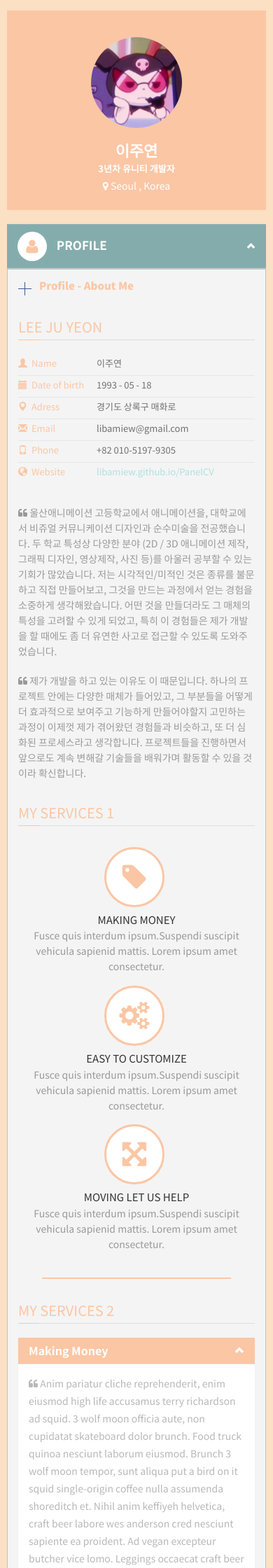
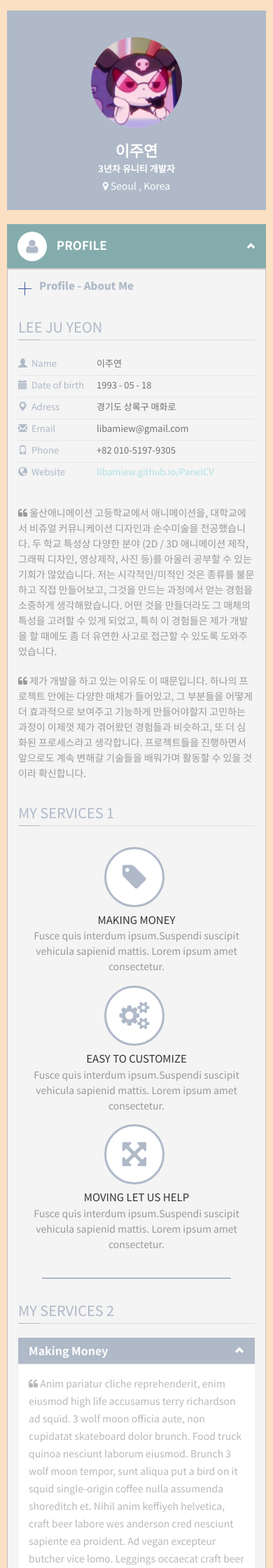
Before and after one commit to libamiew/PanelCV, a Jekyll site: the page built from index.html, in a window 390 px wide. Shown: the top 2240 px of the page at 70% size. Built offline with Jekyll 4.4.1, drawn with Linux system fonts in a browser that asks for light colours; some web fonts are replaced.

Commit message:
Update DarkBlue.css

```diff
--- a/assets/css/colors/DarkBlue.css
+++ b/assets/css/colors/DarkBlue.css
@@ -3,127 +3,127 @@
 /* ========================================================================================= */
 
 .btn-primary {
-    background: #fbc6a4;
+    background: #afb9c8;
 }
 .btn-primary:hover {
-    background: #fbc6a4;
+    background: #afb9c8;
 }
 a {
-    color: #fbc6a4;
+    color: #afb9c8;
 }
 .icon_menu {
     background: #fff !important;
-    color: #fbc6a4;
+    color: #afb9c8;
 }
 .icon_menu_active, .icon_menu_hover {
-    background: #fbc6a4 !important;
+    background: #afb9c8 !important;
     color: #fff !important;
     transition-property: background-color;
     transition-duration: 0.3s;
     transition-timing-function: linear;
 }
 .mCSB_dragger_bar {
-    background: #fbc6a4 !important;
+    background: #afb9c8 !important;
 }
 #style-2::-webkit-scrollbar-thumb {
-    background-color:#fbc6a4;
+    background-color:#afb9c8;
 }
 .span-info {
-    color: #fbc6a4;
+    color: #afb9c8;
 }
 #contactform .submit:hover, #comment_form .submit:hover {
     webkit-filter: brightness(98%) !important;
 }
 #profile .col-md-5 h2, #profile .col-md-5 h4, #resume .col-md-6 p, #resume .col-md-6 span.duration {
-    color: #fbc6a4;
+    color: #afb9c8;
 }
 #resume .resume-left ul li h5 {
-    border-bottom: 1px solid #fbc6a4;
+    border-bottom: 1px solid #afb9c8;
 }
 .attributes span.glyphicon, .attributes h6 {
-    color: #fbc6a4;
+    color: #afb9c8;
 }
 .blog-article a.read_m:hover {
-    border: 1px solid #fbc6a4;
-    background-color: #fbc6a4;
+    border: 1px solid #afb9c8;
+    background-color: #afb9c8;
 }
 .border-list {
-    border: 1px solid #fbc6a4;
+    border: 1px solid #afb9c8;
 }
 .content-post h1 {
-    color: #fbc6a4;
+    color: #afb9c8;
 }
 a.readmore:hover, a.readmore:focus, a.readmore:active {
-    border: 1px solid #fbc6a4;
-    background-color: #fbc6a4;
+    border: 1px solid #afb9c8;
+    background-color: #afb9c8;
 }
 .border-list {
-    border: 1px solid #fbc6a4;
+    border: 1px solid #afb9c8;
 }
 .content-post h1 {
-    color: #fbc6a4;
+    color: #afb9c8;
 }
 a.readmore:hover, a.readmore:focus, a.readmore:active {
-    border: 1px solid #fbc6a4;
-    background-color: #fbc6a4;
+    border: 1px solid #afb9c8;
+    background-color: #afb9c8;
 }
 .ch-info-prof {
     background: rgba(76, 173, 252, 0.6);
 }
 #profile .col-md-6 h1 {
-    color: #fbc6a4;
+    color: #afb9c8;
 }
 .download:hover span, .download:focus span {
-    background: #fbc6a4;
+    background: #afb9c8;
 }
 .download span::before{
-    color: #fbc6a4;
+    color: #afb9c8;
 }
 .download span, .ch-info .ch-info-back {
-    background: #fbc6a4;
+    background: #afb9c8;
 }
 .resp-tabs-container h1 {
-    color: #fbc6a4 !important;
+    color: #afb9c8 !important;
     background: url(../../images/arrows-h3/arrow-DarkBlue-h3.png) no-repeat 0px 3px;
 }
 
 @media screen and (max-width:540px) {
     .content-inner {
-        border-top: 5px solid #fbc6a4;
+        border-top: 5px solid #afb9c8;
     }
 }
 #contactform .submit, #comment_form .submit {
-    background-color: #fbc6a4;
+    background-color: #afb9c8;
 }
 #profile .about i.glyphicon, #profile .about label {
-    color: #fbc6a4;
+    color: #afb9c8;
 }
 #section-title, #categories_sidebar ul.categories li a:hover {
-    background: #fbc6a4;
+    background: #afb9c8;
 }
 #tags .tags_sidebar .tags-list li {
-    border: 1px solid #fbc6a4;
-    color: #fbc6a4;
+    border: 1px solid #afb9c8;
+    color: #afb9c8;
 }
 #tags .tags_sidebar .tags-list li a {
-    color: #fbc6a4;
+    color: #afb9c8;
 }
 #tags .tags_sidebar .tags-list li:hover {
-    background: #fbc6a4;
+    background: #afb9c8;
 }
 h2.resp-accordion:hover .hi-icon, .no-touch .hi-icon-effect-5 .hi-icon:hover {
-    border: 1px solid #fbc6a4 !important;
+    border: 1px solid #afb9c8 !important;
 }
 @media only screen and (max-width: 800px) {
     .icon_menu_active, .icon_menu_hover {
         background: #fff !important;
-        color: #fbc6a4 !important;
+        color: #afb9c8 !important;
         transition-property: background-color;
         transition-duration: 0.3s;
         transition-timing-function: linear;
     }
     h2.resp-accordion {
-        background: #fbc6a4 !important;
+        background: #afb9c8 !important;
     }
     h2.resp-accordion:hover {
         background: #85acac !important;
@@ -133,60 +133,60 @@ h2.resp-accordion:hover .hi-icon, .no-touch .hi-icon-effect-5 .hi-icon:hover {
     }
 }
 .title_content:after, .icon_content {
-    background: #fbc6a4;
+    background: #afb9c8;
 }
 .text_content {
-    color: #fbc6a4;
+    color: #afb9c8;
 }
 .panel-default>.panel-heading {
     color: #fff;
-    background-color: #fbc6a4;
+    background-color: #afb9c8;
 }
 .nbs-flexisel-inner {
-    border: 5px solid #fbc6a4;
+    border: 5px solid #afb9c8;
 }
 .modal-header {
-    background: #fbc6a4;
+    background: #afb9c8;
 }
 .skillbar-title, .skillbar-bar {
     background: rgba(59, 89, 152, 0.8);
 }
 .portfolio .label-bg, #filters li span.active {
-    background: #fbc6a4;
+    background: #afb9c8;
 }
 .portfolio .label-bg, #filters li span:hover  {
-    background: #fbc6a4;
+    background: #afb9c8;
     -webkit-transition: all .3s ease-in;
     -moz-transition: all .3s ease-in;
     -o-transition: all .3s ease-in;
     transition: all .3s ease-in;
 }
 #sidebar-right .search-blog i, #sidebar-left .search-blog i {
-    background: #fbc6a4;
+    background: #afb9c8;
 }
 .icon-switcher {
-    color: #fbc6a4 !important;
+    color: #afb9c8 !important;
 }
 .resp-tabs-list li {
-    background: #fbc6a4;
+    background: #afb9c8;
     color: #fff;
 }
 #services .pack-service .service-icon i {
-    border: 3px solid #fbc6a4;
-    color: #fbc6a4;
+    border: 3px solid #afb9c8;
+    color: #afb9c8;
     background: #fff;
 }
 #services .pack-service:hover .service-icon i {
-    background: #fbc6a4;
+    background: #afb9c8;
 }
 .widget-profil{
-    background: #fbc6a4;
+    background: #afb9c8;
 }
 .widget-profil .head-image{
-    border: 10px solid #fbc6a4;
+    border: 10px solid #afb9c8;
 }
 .widget-profil .circle-img {
-    border: 10px solid #fbc6a4;
+    border: 10px solid #afb9c8;
 }
 .widget-profil  h1 {
     color:#ffffff;
@@ -205,17 +205,17 @@ h2.resp-accordion:hover .hi-icon, .no-touch .hi-icon-effect-5 .hi-icon:hover {
     border-top: 1px solid #ffffff;
 }
 #profile_social a:hover {
-    color : #fbc6a4;
+    color : #afb9c8;
 }
 #profile_social a{
-    background-color: #fbc6a4;
+    background-color: #afb9c8;
 }
 #blog .post_media {
-    border-top: 5px solid #fbc6a4;
+    border-top: 5px solid #afb9c8;
 }
 #blog .post_media  .post-format-icon {
-    background: #fbc6a4;
+    background: #afb9c8;
 }
 .reference span {
-    color : #fbc6a4;
+    color : #afb9c8;
 }
```
